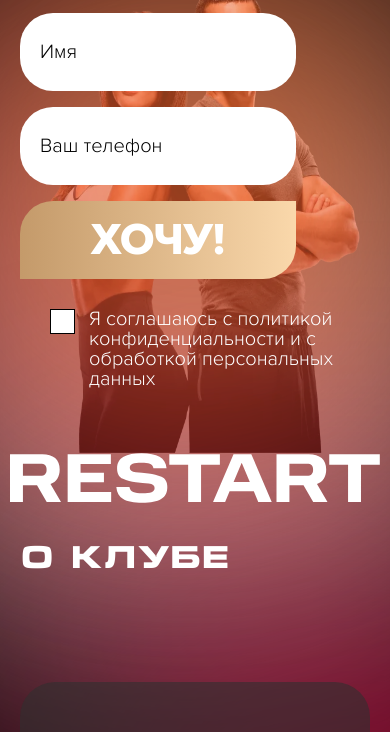
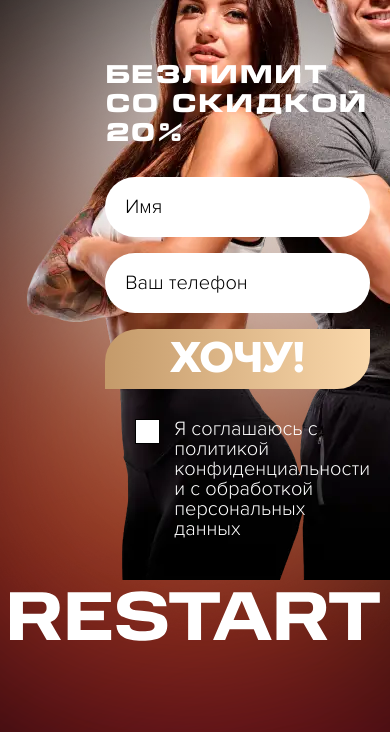
Before and after one commit to egorsv1985/restart, a plain HTML site: page home.html in a window 390 px wide. Shown: the part 233-965 px from the top of the page. Drawn offline with nearby package versions, Linux system fonts and the light colour scheme.

Commit message:
fix bugs adaptive section prime

```diff
--- a/css/style.css
+++ b/css/style.css
@@ -502,41 +502,53 @@
 
 .prime {
   position: relative;
+  padding-top: 120px;
+  background-image: url(../img/prime2.png);
+  background-repeat: no-repeat;
+  margin: 0 auto;
+  max-width: 1800px;
+}
+@media only screen and (max-width: 899px) {
+  .prime {
+    background-position: -60px -55px;
+  }
 }
 .prime__wrapper {
   display: flex;
   justify-content: space-between;
-  align-items: flex-end;
+  align-items: center;
   position: relative;
   gap: 20px;
 }
-@media only screen and (max-width: 1401px) {
-  .prime__wrapper {
-    justify-content: center;
+@media only screen and (max-width: 899px) {
+  .prime__title {
+    font-size: 30px;
+  }
+}
+@media only screen and (max-width: 575px) {
+  .prime__title {
+    font-size: 25px;
   }
 }
 .prime__title::after {
   display: none;
 }
 .prime__box-img {
-  width: 100%;
-  height: 650px;
-  position: relative;
-}
-@media only screen and (max-width: 1401px) {
+  width: 610px;
+  height: 844px;
+}
+@media only screen and (max-width: 899px) {
   .prime__box-img {
-    position: absolute;
-    height: 100%;
+    max-width: 100px;
   }
 }
 .prime__box-img::before {
-  content: "";
-  display: block;
   position: absolute;
   top: 27%;
   left: 0;
   width: 454px;
   height: 454px;
+  z-index: -1;
   background-color: #fff;
   filter: blur(150px);
 }
@@ -576,7 +588,12 @@
   z-index: 1;
   padding: 0 10px;
   height: 100%;
-  margin-top: 100px;
+  margin-top: -215px;
+}
+@media only screen and (max-width: 899px) {
+  .prime__img {
+    margin-top: -140px;
+  }
 }
 .prime__content {
   display: flex;
@@ -584,16 +601,10 @@
   align-items: center;
   flex-direction: column;
   gap: 30px;
-  margin-bottom: -55px;
-}
-@media only screen and (max-width: 1401px) {
-  .prime__content {
-    margin-top: 150px;
-  }
 }
 @media only screen and (max-width: 899px) {
   .prime__content {
-    margin-top: 130px;
+    align-items: flex-start;
   }
 }
 .prime__ellipse {
@@ -744,7 +755,7 @@
 }
 .about {
   position: relative;
-  padding-top: 40px;
+  padding: 30px 0 50px;
 }
 .about__wrapper {
   display: flex;
@@ -1793,6 +1804,17 @@
   padding: 0 20px;
   position: relative;
 }
+@media only screen and (max-width: 899px) {
+  .form__input {
+    height: 60px;
+    width: 80%;
+  }
+}
+@media only screen and (max-width: 575px) {
+  .form__input {
+    width: 100%;
+  }
+}
 .form__input::placeholder {
   font-size: 20px;
   line-height: 20px;
@@ -1827,6 +1849,17 @@
   font-size: 45px;
   line-height: 45px;
   transition: all 0.3s ease 0s;
+}
+@media only screen and (max-width: 899px) {
+  .form__btn {
+    height: 60px;
+    width: 80%;
+  }
+}
+@media only screen and (max-width: 575px) {
+  .form__btn {
+    width: 100%;
+  }
 }
 .form__checkbox {
   margin-bottom: 1.1875rem;
--- a/home.html
+++ b/home.html
@@ -5,8 +5,9 @@
 	<title>Главная</title>
 	<meta charset="UTF-8">
 	<meta name="format-detection" content="telephone=no">
+	<meta name="viewport" content="width=device-width, initial-scale=1.0">
 	<!-- <style>body{opacity: 0;}</style> -->
-	<link rel="stylesheet" href="css/style.min.css?_v=20230406185458">
+	<link rel="stylesheet" href="css/style.min.css?_v=20230407105237">
 	<link rel="shortcut icon" href="favicon.ico">
 	<!-- <meta name="robots" content="noindex, nofollow"> -->
 	<meta name="viewport" content="width=device-width, initial-scale=1.0">
@@ -81,7 +82,13 @@
 			<section class="prime">
 				<div class="container prime__wrapper">
 					<div class="prime__box-img">
-						<picture><source srcset="img/prime.webp" type="image/webp"><img src="img/prime.png" alt="RESTART" class="prime__img" width="610px" height="844px" /></picture>
+						<!-- <img
+        src="img/prime.png"
+        alt="RESTART"
+        class="prime__img"
+        width="610px"
+        height="844px"
+      /> -->
 					</div>
 					<div class="prime__content">
 						<h2 class="prime__title title">Безлимит <br> со скидкой 20%</h2>
@@ -235,11 +242,12 @@
 			</section>
 
 
-			<script src="https://cdn.jsdelivr.net/npm/swiper@9/swiper-bundle.min.js?_v=20230406185458"></script>
+			<script src="https://cdn.jsdelivr.net/npm/swiper@9/swiper-bundle.min.js?_v=20230407105237"></script>
 
 			<!-- Initialize Swiper -->
 			<script>
 				var swiper = new Swiper(".gallerySwiper", {
+					loop: true,
 					navigation: {
 						nextEl: ".swiper-button-next",
 						prevEl: ".swiper-button-prev",
@@ -702,11 +710,7 @@
 							centeredSlides: false,
 							spaceBetween: 30,
 							breakpoints: {
-								// when window width is >= 320px
-								900: {
-									slidesPerView: 1,
-									spaceBetween: 10
-								},
+
 								// when window width is >= 480px
 								900: {
 									slidesPerView: 1,
@@ -965,7 +969,7 @@
 			</div>
 		</div>
 	</div>
-	<script src="js/app.min.js?_v=20230406185458"></script>
+	<script src="js/app.min.js?_v=20230407105237"></script>
 	<!-- <script type="text/javascript">
 	(function () {
 	  var f = function () {
```
Also changed, not shown: html/section/_gallery.html (+1 -0 lines), html/section/_prime.html (+7 -1 lines), html/section/_trainer.html (+1 -5 lines), schedule.html (+3 -2 lines), css/style.min.css, img/prime2.png (added), img/prime2.webp (added).
